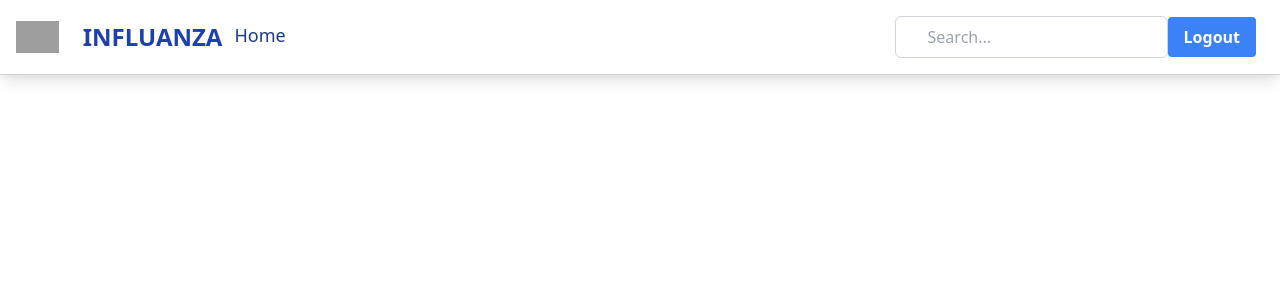
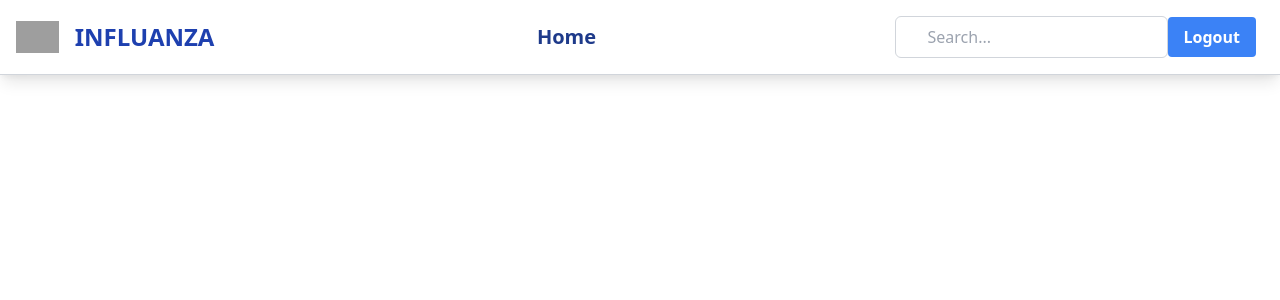
Before and after one commit to bhavy3103/InfluPals, a PHP site: page /index.php in a window 1280 px wide. Shown: the top 300 px of the page. Run offline with PHP 8.4, Linux system fonts and the light colour scheme; grey boxes are pictures that could not be loaded.

Commit message:
nvabar changes 2.. little change in styling

```diff
--- a/frontend/index.php
+++ b/frontend/index.php
@@ -11,6 +11,7 @@
 <body>
     <?php
     $isAdmin = isset($_SESSION['role']) && $_SESSION['role'] === 'admin';
+    echo '<script>console.log(' . json_encode($isAdmin) . ');</script>';
     $flag = true;
     $isflag = false;
     $isCompare = false;
--- a/frontend/utils/navbar.php
+++ b/frontend/utils/navbar.php
@@ -1,21 +1,19 @@
 <nav class="bg-white sticky top-0 border-b border-gray-300 p-4 flex items-center justify-between shadow-lg ">
 
     <div class="flex w-full justify-between items-center">
-        <div class="flex justify-between">
         <div class="flex justify-between gap-4">
-                <img src="https://upload.wikimedia.org/wikipedia/commons/e/e7/Instagram_logo_2016.svg" class="h-8 mr-2">
+            <img src="https://upload.wikimedia.org/wikipedia/commons/e/e7/Instagram_logo_2016.svg" class="h-8 mr-0">
             <span class="text-2xl font-extrabold text-blue-800 uppercase">Influanza</span>
         </div>
-            <div class="space-x-3 pe-200">
+        <div class="space-x-3 ml-6 pe-200">
             <a href="../index.php"
-                    class="text-blue-900 hover:bg-orange-400 hover:text-blue-800 rounded-md px-3 py-2 text-lg font-medium">Home</a>
+                class="text-blue-900 hover:text-blue-800 hover:underline rounded-md px-3 py-2 text-xl font-semibold">Home</a>
             <?php
             if ($isAdmin) {
                 echo '<a href="./admin-dashboard.php"
-                class="text-blue-900 hover:bg-orange-400 hover:text-blue-800 rounded-md px-3 py-2 text-lg font-medium">Admin</a>';
+            class="text-blue-900 hover:underline hover:text-blue-800 rounded-md px-3 py-2 text-lg font-semibold">Admin</a>';
             }
             ?>
-            </div>
         </div>
 
         <div class="flex items-center">
@@ -30,7 +28,7 @@
             <div class="relative">
                 <?php
                 if ($isflag) {
-                    echo '<input type="text" id="searchInput" class="border border-gray-300 rounded-md p-2 pl-8 w-80 mr-2"
+                    echo '<input type="text" id="searchInput" class="border border-gray-300 rounded-md p-2 pl-8 w-50 mr-2"
                         placeholder="Search by name or city" onkeyup="searchUsers(event)">
                         <div class="absolute inset-y-0 left-0 pl-2 flex items-center pointer-events-none">
                             <i class="fas fa-search text-gray-400"></i>
```
Lines whose indentation alone changed are shown as unchanged.
